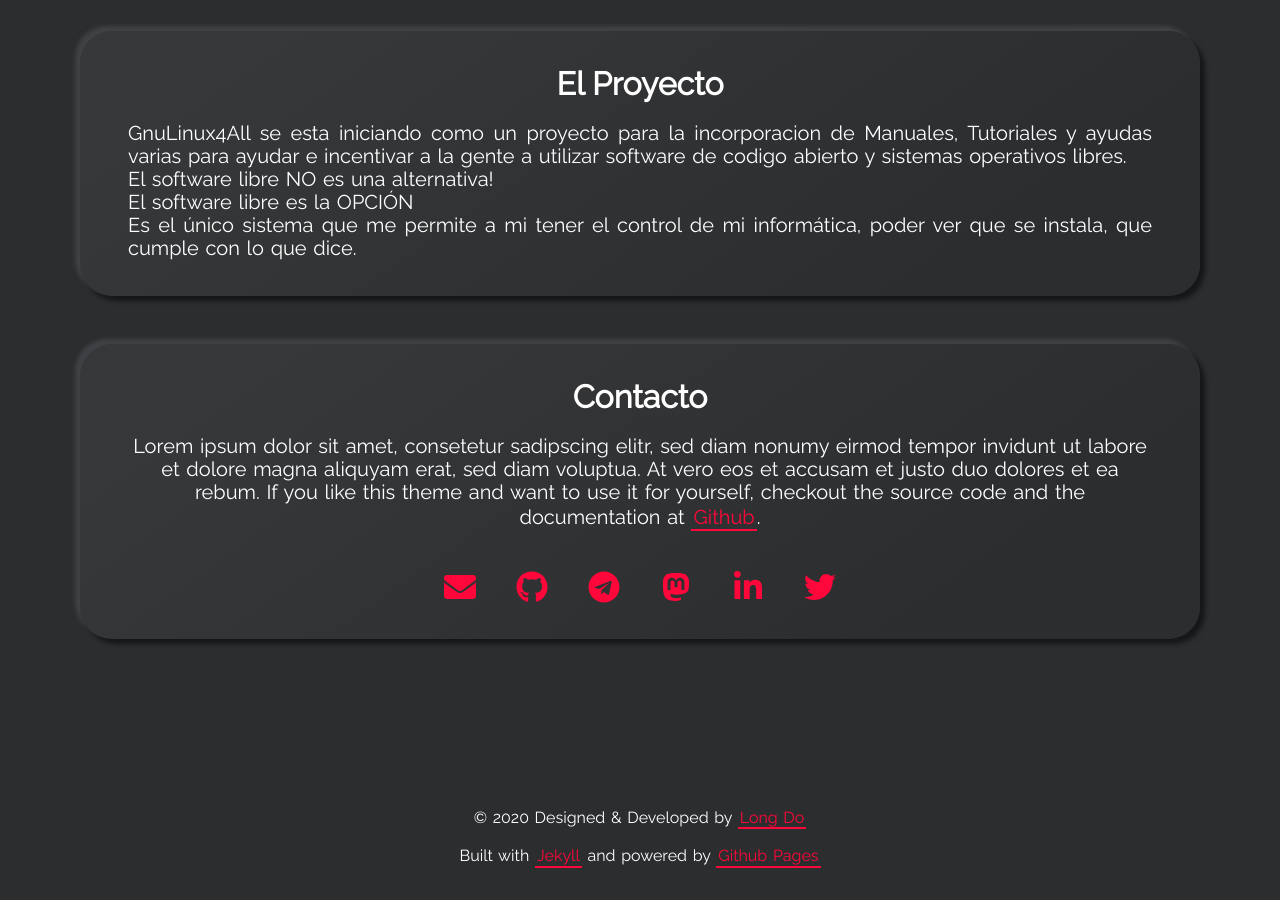
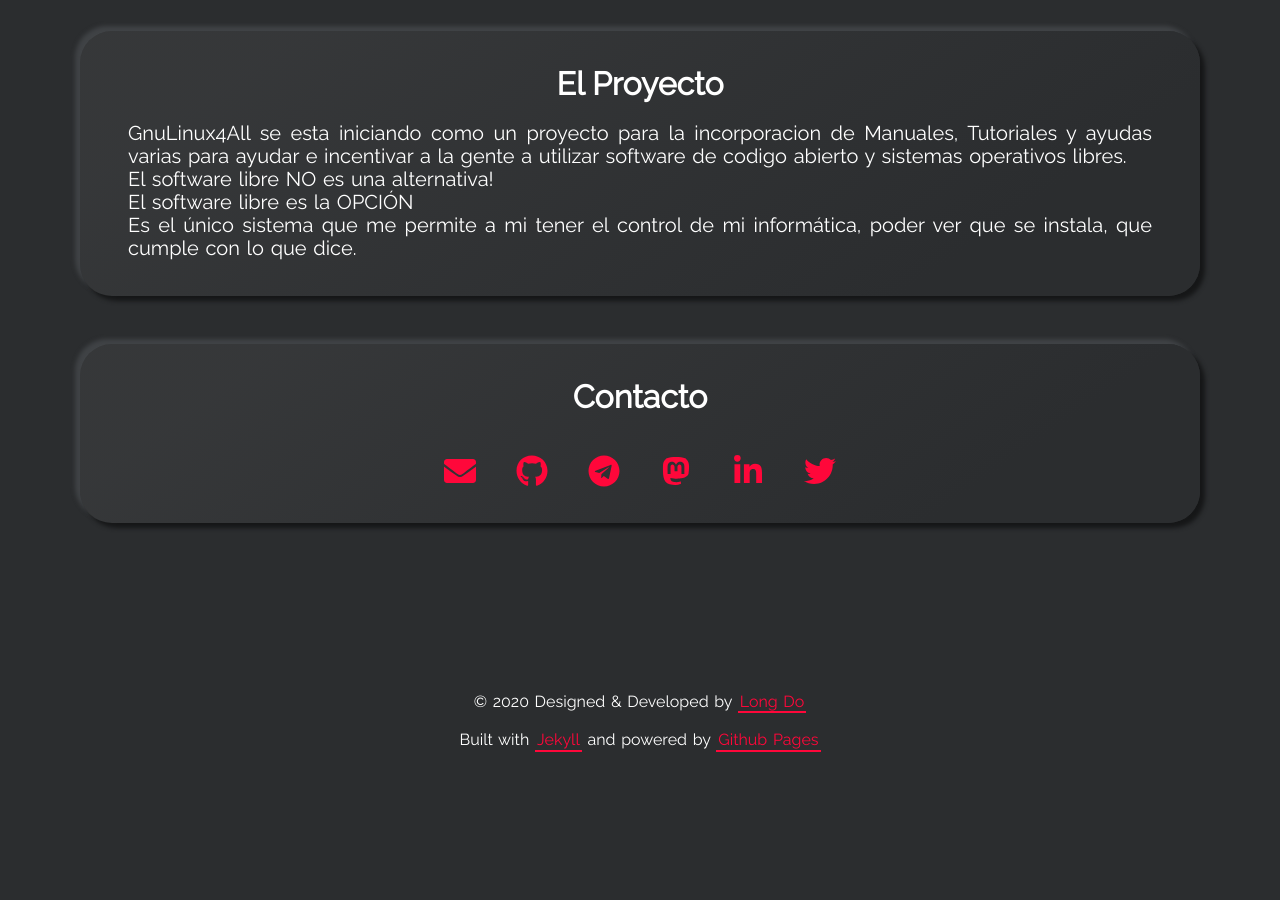
Before and after one commit to EliasNP/gnulinux4all.com, a Jekyll site: the page built from index.html, in a window 1280 px wide and 900 px high, scrolled down 1029 px. Built offline with Jekyll 4.4.1, drawn with Linux system fonts in a browser that asks for light colours; after the commit the page ends 1813 px from its top, so only the background shows below that.

Commit message:
Quitando la descripcion de contacto en la landing page

```diff
--- a/_config.yml
+++ b/_config.yml
@@ -81,7 +81,7 @@ show_contact_card: true
 # contact_title: The will be displayed as the title in the Contact section
 contact_title: Contacto
 # contact_description: This will be displayed under the title.
-contact_description: Lorem ipsum dolor sit amet, consetetur sadipscing elitr, sed diam nonumy eirmod tempor invidunt ut labore et dolore magna aliquyam erat, sed diam voluptua. At vero eos et accusam et justo duo dolores et ea rebum. If you like this theme and want to use it for yourself, checkout the source code and the documentation at <a class="highlight-link" href="https://github.com/longpdo/neumorphism" target="_blank" rel="noreferrer"> Github </a>.
+# contact_description:
 
 # GITHUB-METADATA
 # Set this to your forked repository
```
